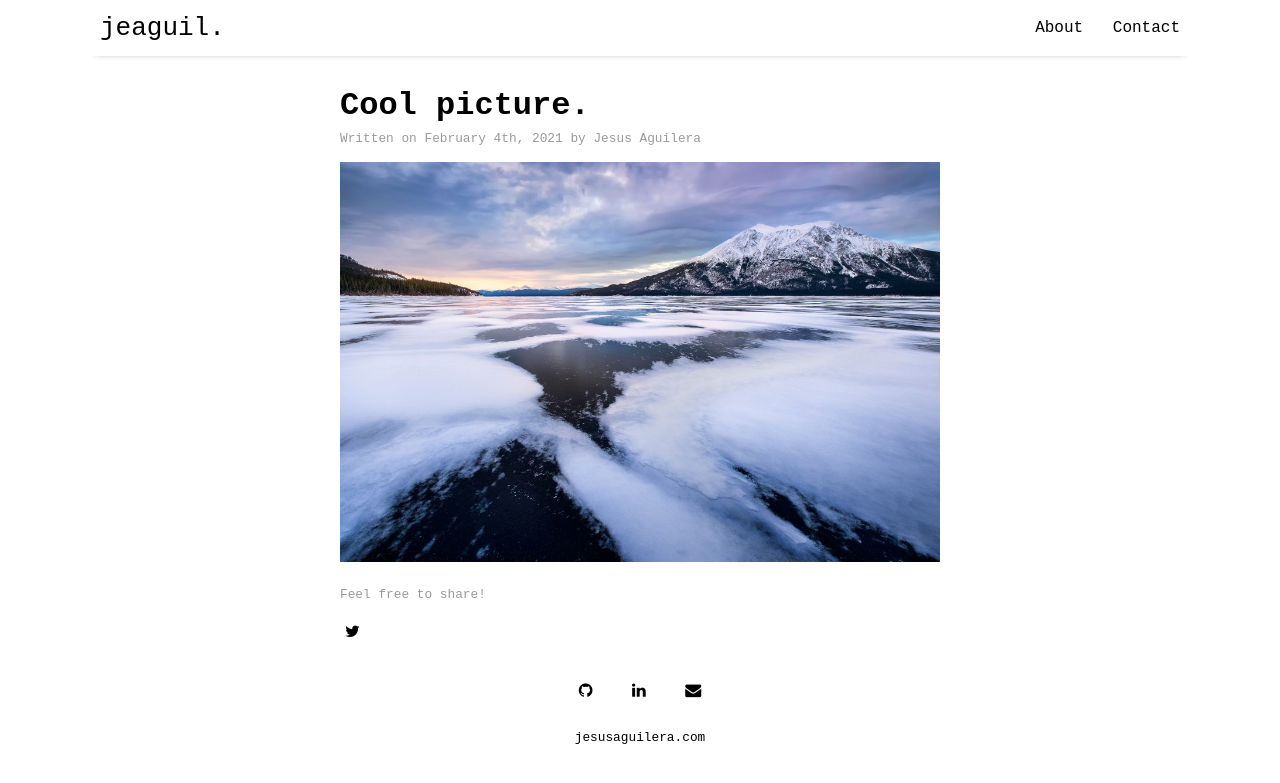
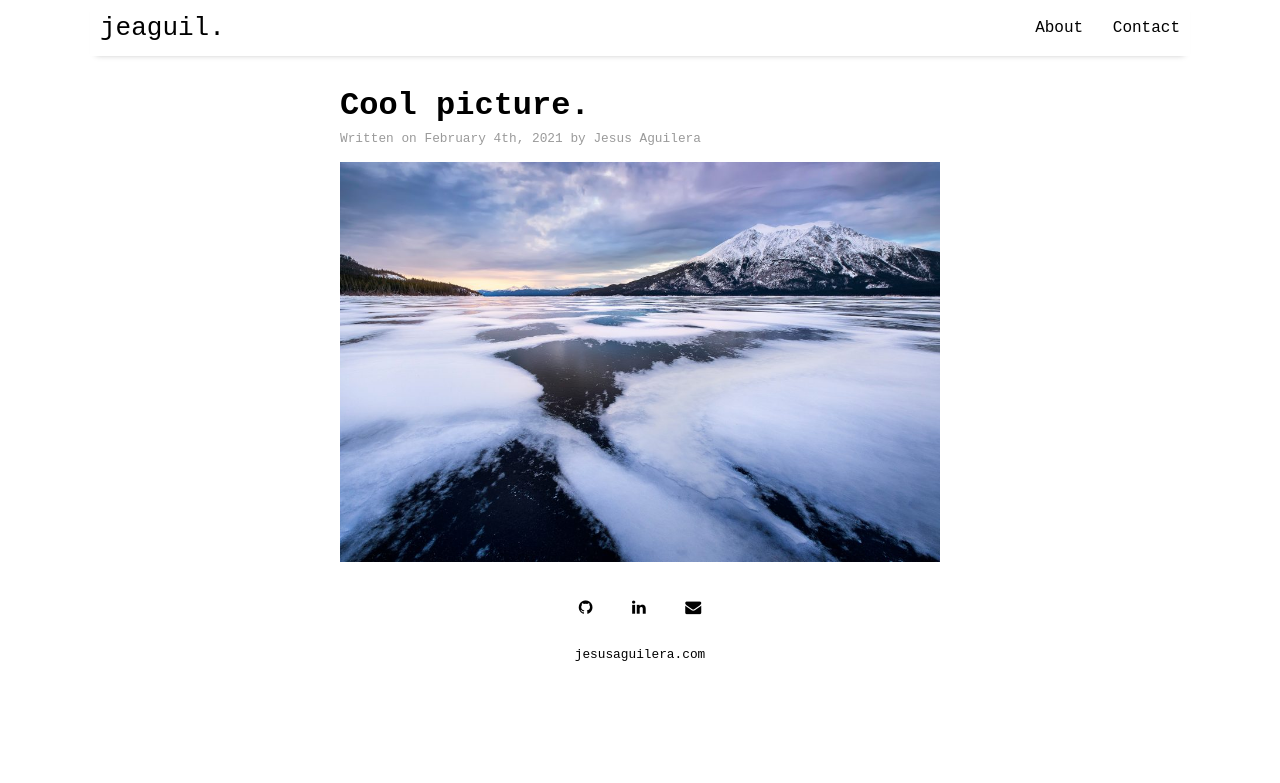
Before and after one commit to jeaguil/jeaguil.github.io, a Jekyll site: the page built from _posts/2021-02-04-second.md, in a window 1280 px wide. Shown: the top 783 px of the page. Built offline with Jekyll 4.4.1, drawn with Linux system fonts in a browser that asks for light colours; nearby versions of some CDN libraries.

Commit message:
Added: work interval, Removed: Share on post layout

```diff
--- a/_layouts/post.html
+++ b/_layouts/post.html
@@ -25,6 +25,10 @@
     {% endif %}
   </span>
 
+  <span class="post-date">
+    {{ page.work-interval}}
+  </span>
+
   {% if page.image %}
     <div class="featured-image">
       <img src="{{ site.github.url }}/assets/img/{{ page.image }}">
@@ -35,12 +39,12 @@
     {{ content }}
   </article>
 
-  <div class="post-share">
+  <!-- <div class="post-share">
     <div class="post-date">{{ site.data.settings.sharing_button_prompt }}</div>
     <div class="sharing-icons">
       <a href="https://twitter.com/intent/tweet?text={{ page.title }}&amp;url={{ site.github.url }}{{ page.url }}" target="_blank"><i class="fa fa-twitter" aria-hidden="true"></i></a>
     </div>
-  </div>
+  </div> -->
 
   <!-- <div class="related">
     <h2>{{ site.data.settings.related_posts }}</h2>
```
